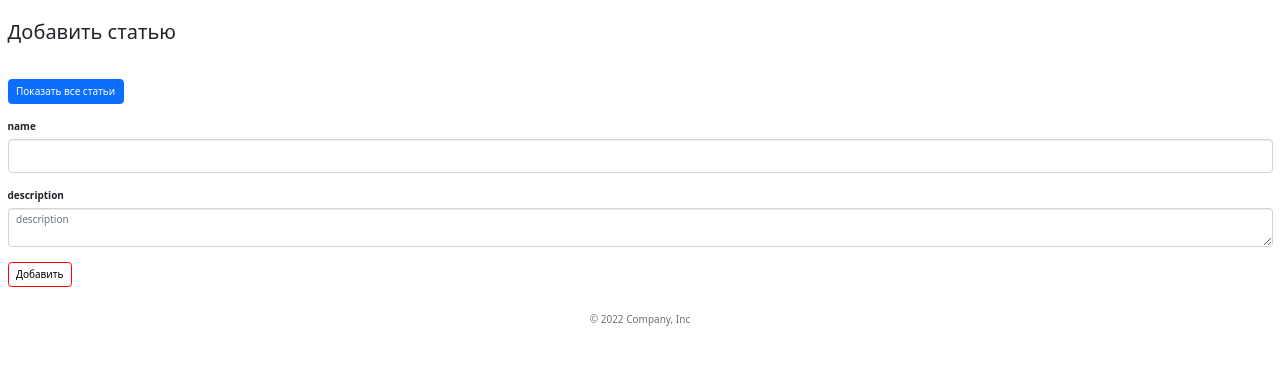
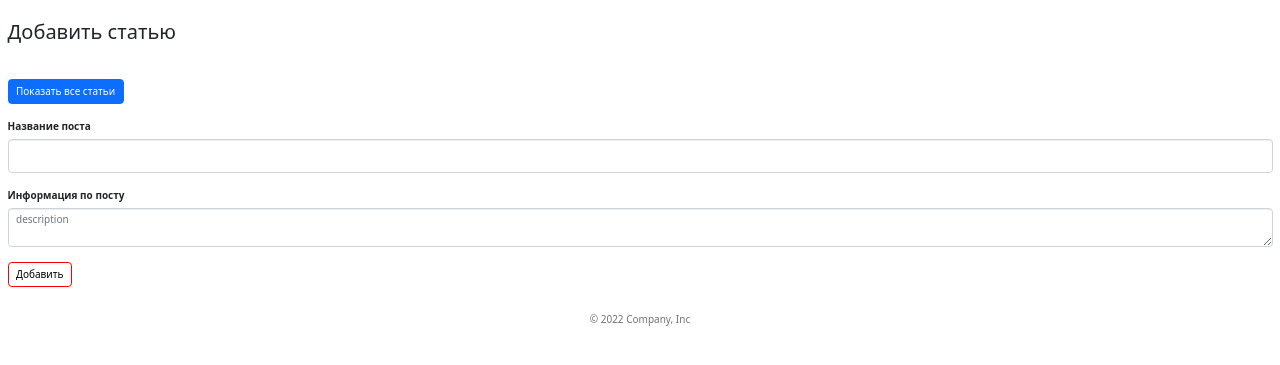
Before and after one commit to elizavetachizh/backend-mingas, a Node server app: template views/admin/add_mainpost.ejs in a window 1280 px wide. Shown: the part 50-415 px from the top of the page. Run offline with Node 20, Linux system fonts and the light colour scheme; the template is opened without the code that fills it, so the values that code supplies are empty; some libraries are stand-ins or nearby versions.

Commit message:
feat: add functional to project

```diff
--- a/views/admin/add_mainpost.ejs
+++ b/views/admin/add_mainpost.ejs
@@ -6,13 +6,13 @@
 <form method="post" action="/admin/admin_mainpost/add-mainpost" enctype="multipart/form-data">
 
    <div class="form-group">
-          <label for="">name</label>
+          <label for="name">Название поста</label>
           <input type="text" class="form-control" name="name" value="<%= name %>">
 
       </div>
 
      <div class="form-group">
-            <label for="">description</label>
+            <label for="description">Информация по посту</label>
             <textarea type="text" class="form-control" id="ta" name="description" placeholder="description"><%= description %></textarea>
         </div>
     <button class="btn btn-default">Добавить</button>
```
Also changed, not shown: views/admin/add_posts.ejs (+3 -4 lines), 1 other file.
